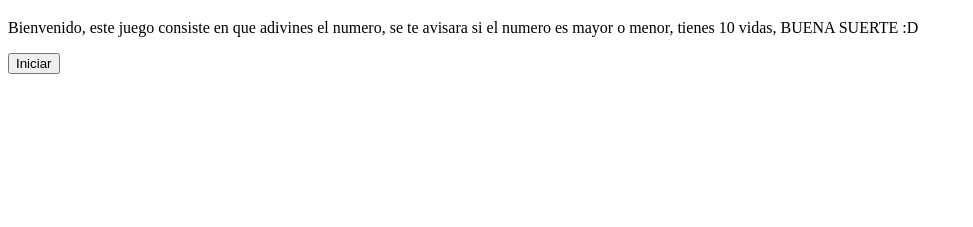
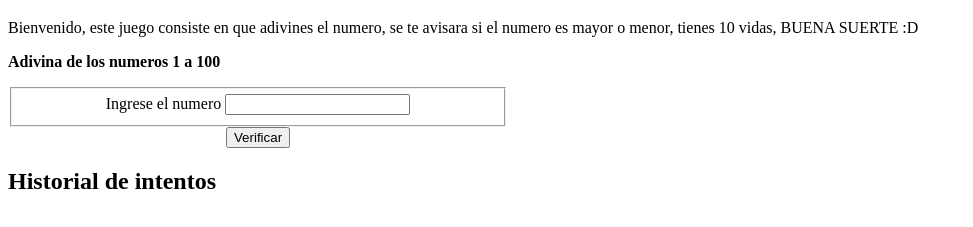
Before and after one commit to lisandro9/Aprendo1, a plain HTML site: page adivina/adivina.html in a window 1280 px wide. Shown: the part 61-288 px from the top of the page, without its empty margins (0-973 px from the left). Drawn offline with Linux system fonts and the light colour scheme.

Commit message:
terminando maquetacion de adivina html

```diff
--- a/adivina/adivina.html
+++ b/adivina/adivina.html
@@ -9,9 +9,19 @@
 <body>
 <h1>Bienvenido a adivina el numero</h1>
 <p>Bienvenido, este juego consiste en que adivines el numero, se te avisara si el numero es mayor o menor, tienes 10 vidas, BUENA SUERTE :D</p>
-    <button onclick="iniciar()">Iniciar
-    </button>
-
-
+<p> <strong>Adivina de los numeros 1 a 100</strong> </p>
+<form style="width: 500px; text-align: center;">
+<fieldset>
+	<label for="input-number">Ingrese el numero</label>
+	<input type="text" maxlength="3"/>
+</fieldset>
+<button type="submit">Verificar</button>
+</form>
+<div>
+	<h2>Historial de intentos</h2>
+	<ul id="attemp-history">
+	</ul>
+</div>
+<div id="message-text"></div>
 </body>
 </html>
```
